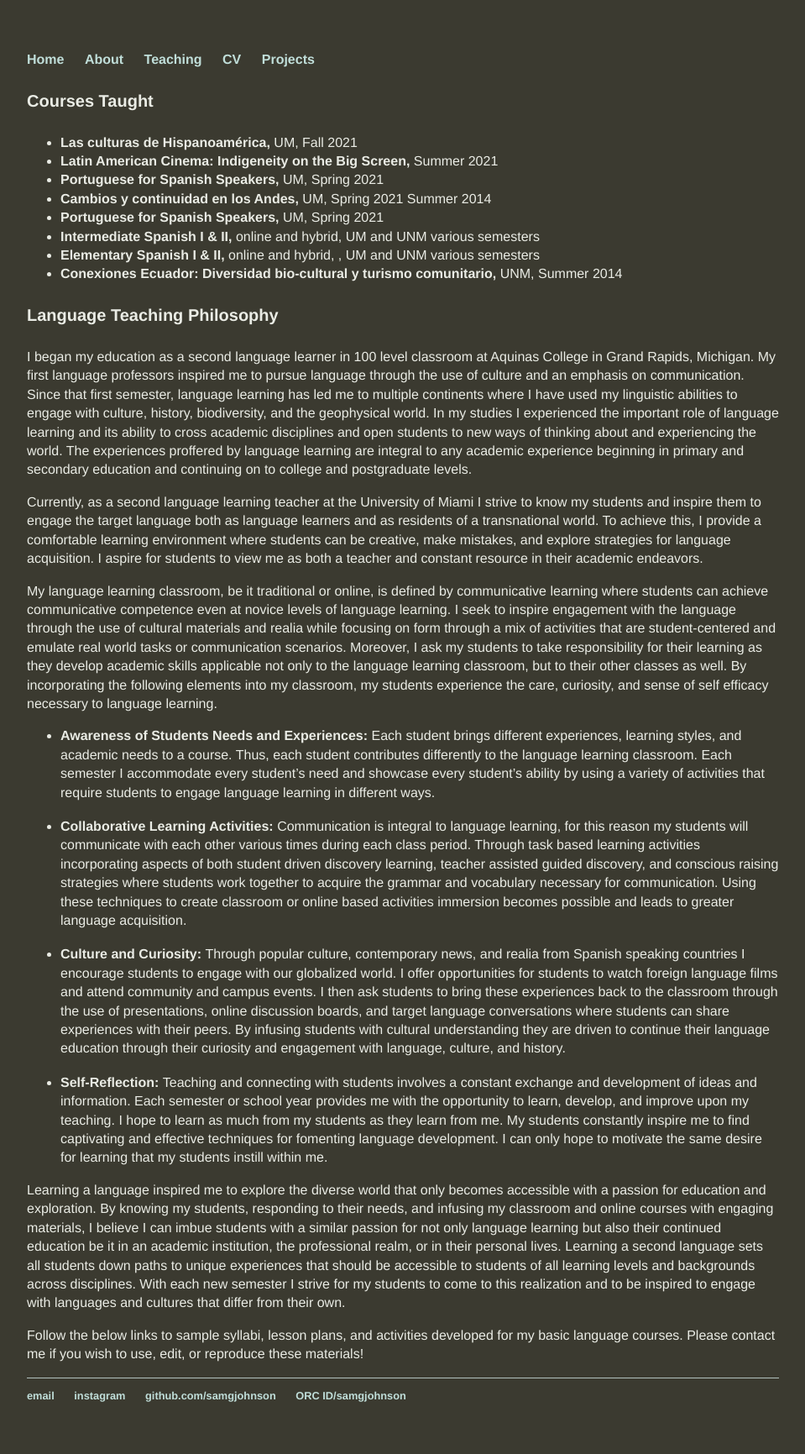
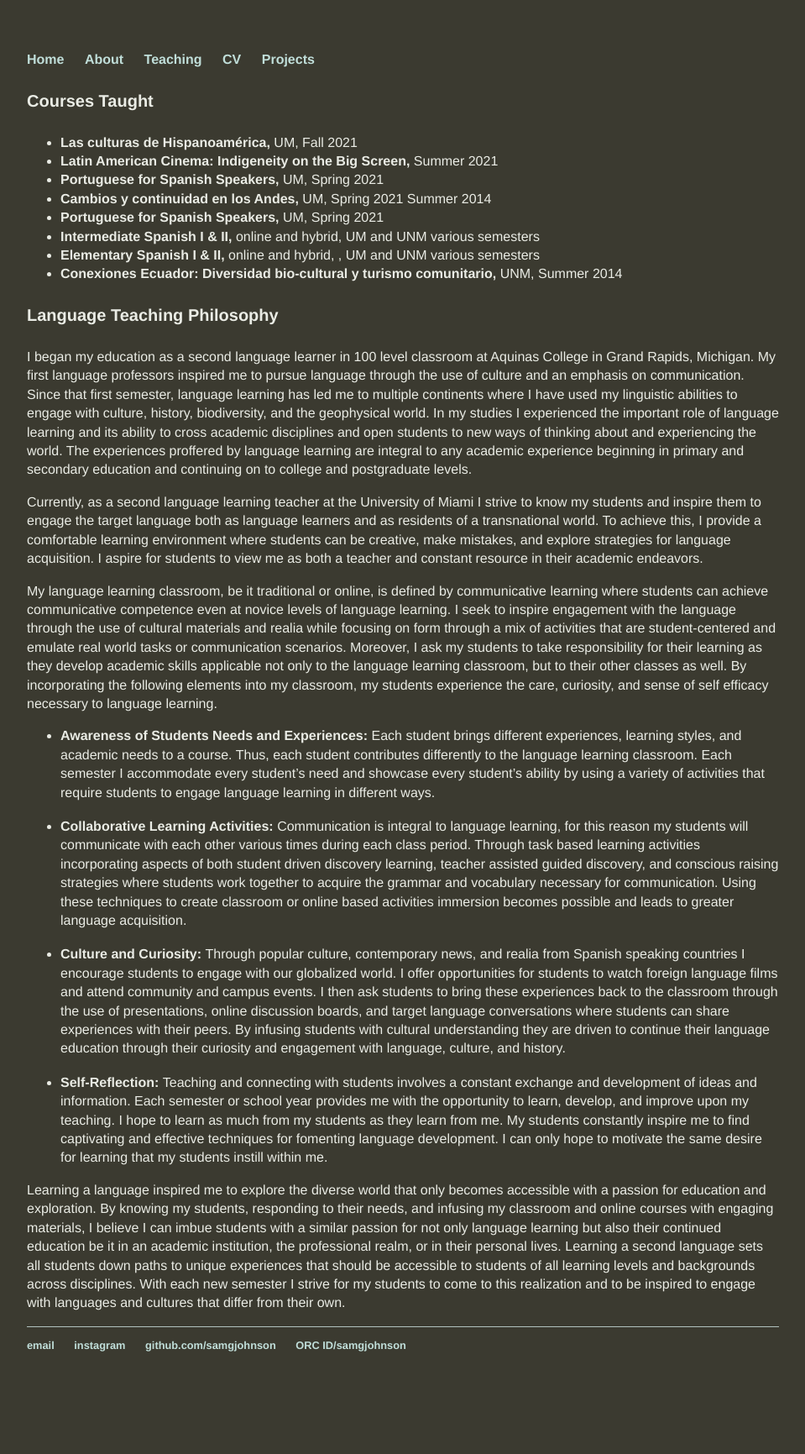
Before and after one commit to samgjohnson/samgjohnson.github.io, a Jekyll site: the page built from teaching portfolio/index.html, in a window 1280 px wide. Shown: the whole page at 84% size, without its empty margins (160-1119 px from the left). Built offline with Jekyll 4.4.1, drawn with Linux system fonts in a browser that asks for light colours; after the commit the page ends 1670 px from its top, so only the background shows below that.

Commit message:
Update index.html

```diff
--- a/teaching portfolio/index.html
+++ b/teaching portfolio/index.html
@@ -29,4 +29,3 @@ title: Teaching Portfolio
 </ul>
 <p>Learning a language inspired me to explore the diverse world that only becomes accessible with a passion for education and exploration. By knowing my students, responding to their needs, and infusing my classroom and online courses with engaging materials, I believe I can imbue students with a similar passion for not only language learning but also their continued education be it in an academic institution, the professional realm, or in their personal lives. Learning a second language sets all students down paths to unique experiences that should be accessible to students of all learning levels and backgrounds across disciplines. With each new semester I strive for my students to come to this realization and to be inspired to engage with languages and cultures that differ from their own.
 </p>
-<p>Follow the below links to sample syllabi, lesson plans, and activities developed for my basic language courses. Please contact me if you wish to use, edit, or reproduce these materials!</p>
```
